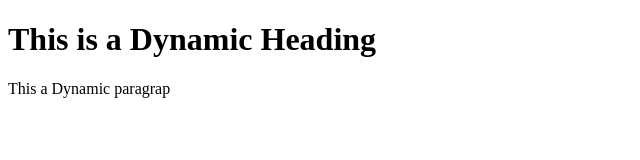
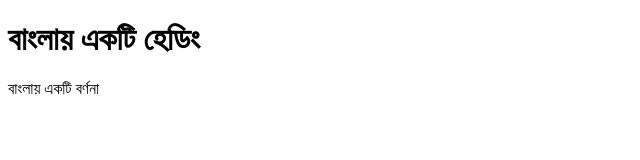
Before and after one commit to Rayhanuc/for-test, a plain HTML site: page index2.html in a window 1280 px wide. Shown: the whole page, without its empty margins (0-640 px from the left). Drawn offline with Linux system fonts and the light colour scheme.

Commit message:
Write in Bangla

```diff
--- a/index2.html
+++ b/index2.html
@@ -10,7 +10,7 @@
 </head>
 <body>
 
-    <h1>This is a Dynamic Heading</h1>
-    <p>This a Dynamic paragrap</p>
+    <h1>বাংলায় একটি হেডিং</h1>
+    <p>বাংলায় একটি বর্ণনা</p>
 </body>
 </html>
```
